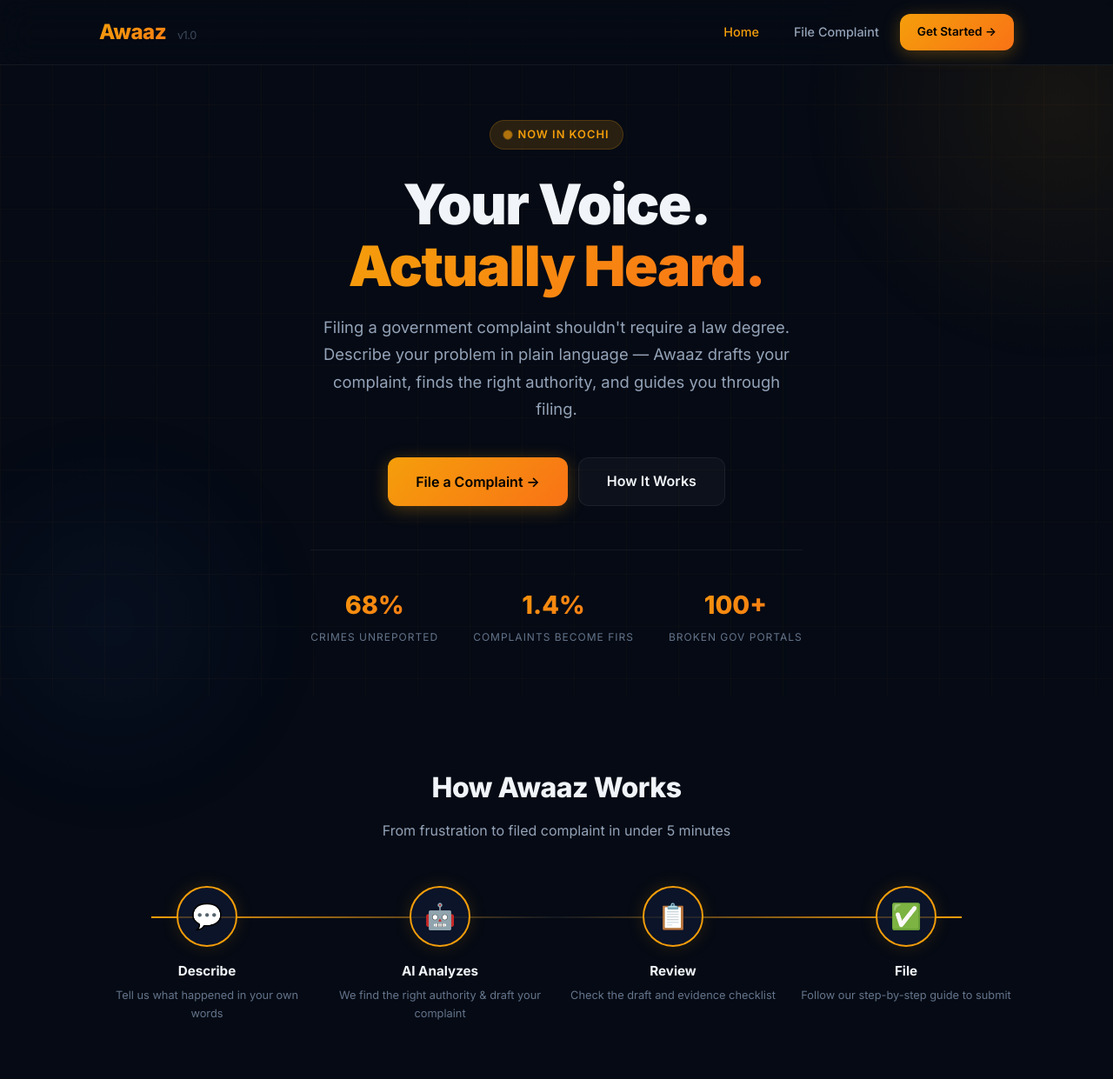
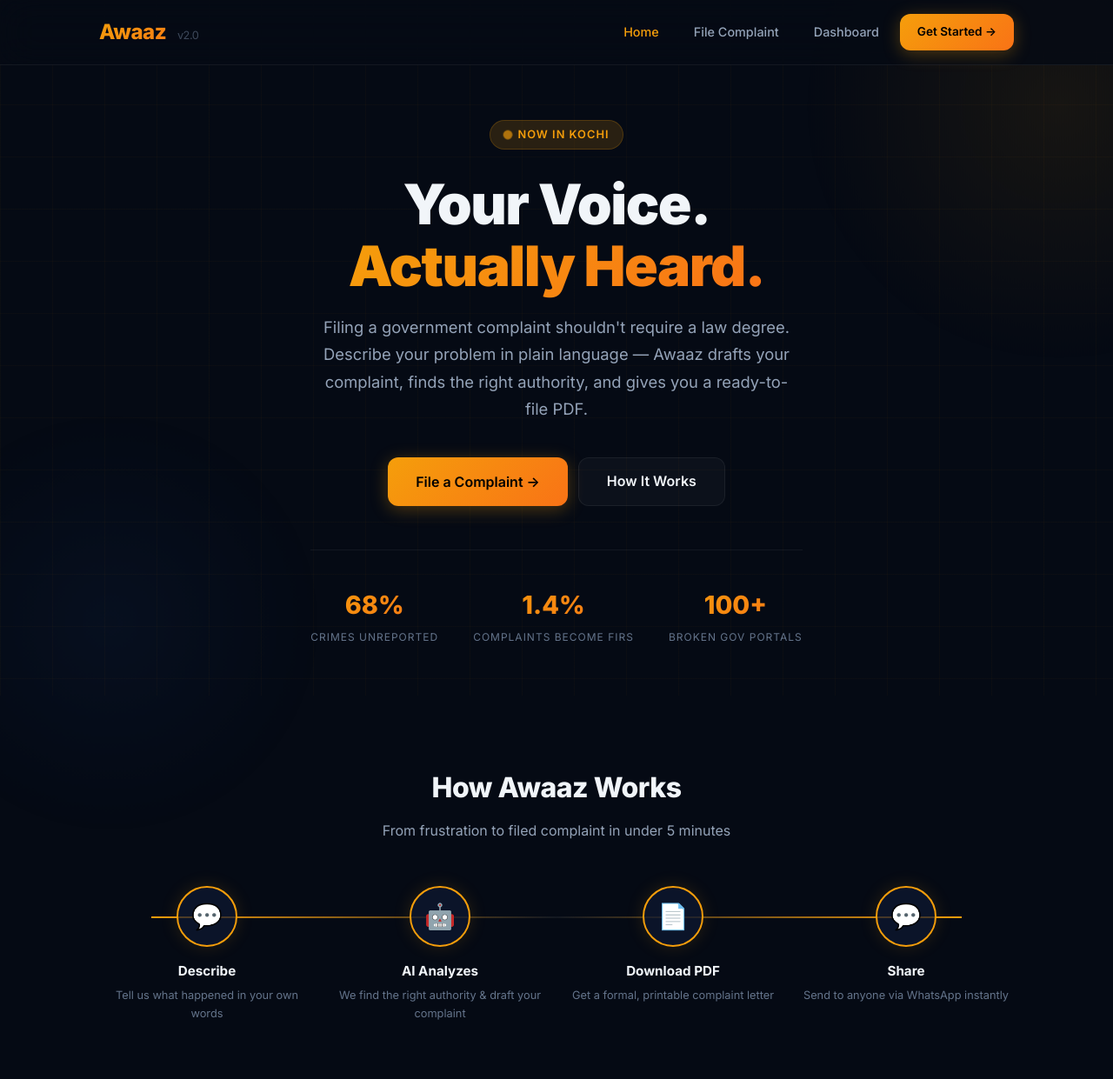
Before and after one commit to rahulkmilan/awaaz, a FastAPI app: page / in a window 1280 px wide. Shown: the top 1241 px of the page at 87% size. Run offline with FastAPI, Linux system fonts and the light colour scheme.

Commit message:
feat: PDF export, WhatsApp share, complaint dashboard - v2.0

```diff
--- a/main.py
+++ b/main.py
@@ -10,12 +10,15 @@ load_dotenv()  # Load .env file automatically
 
 from fastapi import FastAPI, Request, Depends, HTTPException
 from fastapi.staticfiles import StaticFiles
-from fastapi.responses import HTMLResponse, JSONResponse
+from fastapi.responses import HTMLResponse, JSONResponse, StreamingResponse
 from fastapi.middleware.cors import CORSMiddleware
 from sqlalchemy.orm import Session
 from pydantic import BaseModel
 from typing import Optional
 import os
+import io
+import ast
+import urllib.parse
 
 from database import get_db, init_db
 from models import Complaint, ComplaintStatus
@@ -208,6 +211,209 @@ async def get_stats(db: Session = Depends(get_db)):
     }
 
 
+# ─── PDF Export ───────────────────────────────────────────────────────────────
+
+@app.get("/api/complaints/{tracking_id}/pdf")
+async def export_complaint_pdf(tracking_id: str, db: Session = Depends(get_db)):
+    """Generate a formal, printable complaint letter as a downloadable PDF."""
+    complaint = db.query(Complaint).filter(
+        Complaint.tracking_id == tracking_id
+    ).first()
+
+    if not complaint:
+        raise HTTPException(status_code=404, detail="Complaint not found")
+
+    from fpdf import FPDF
+
+    def pdf_safe(text):
+        """Replace Unicode characters that Helvetica can't render."""
+        if not text:
+            return text or ''
+        replacements = {
+            '\u20b9': 'Rs.', '\u2014': '-', '\u2013': '-', '\u2018': "'", '\u2019': "'",
+            '\u201c': '"', '\u201d': '"', '\u2026': '...', '\u2022': '*',
+            '\u25cf': '*', '\u2713': '[OK]', '\u2714': '[OK]', '\u2716': '[X]',
+            '\u2192': '->', '\u2190': '<-', '\u00b0': ' deg',
+        }
+        for char, replacement in replacements.items():
+            text = text.replace(char, replacement)
+        return text.encode('latin-1', errors='replace').decode('latin-1')
+
+    pdf = FPDF()
+    pdf.set_auto_page_break(auto=True, margin=25)
+    pdf.add_page()
+    w = pdf.w - pdf.l_margin - pdf.r_margin  # usable width
+
+    def mc(text, h=6):
+        """Safe multi_cell: always resets X to left margin first."""
+        pdf.set_x(pdf.l_margin)
+        pdf.multi_cell(w, h, pdf_safe(text))
+
+    # ── Header ──
+    pdf.set_font('Helvetica', 'B', 20)
+    pdf.set_text_color(16, 185, 129)
+    pdf.cell(0, 12, 'AWAAZ', ln=True, align='C')
+    pdf.set_font('Helvetica', '', 9)
+    pdf.set_text_color(120, 120, 120)
+    pdf.cell(0, 5, 'Your Voice. Actually Heard.', ln=True, align='C')
+    pdf.ln(3)
+    pdf.set_draw_color(16, 185, 129)
+    pdf.set_line_width(0.5)
+    pdf.line(20, pdf.get_y(), 190, pdf.get_y())
+    pdf.ln(8)
+
+    # ── Tracking & Date ──
+    pdf.set_font('Helvetica', 'B', 10)
+    pdf.set_text_color(60, 60, 60)
+    pdf.cell(95, 6, f'Tracking ID: {complaint.tracking_id}')
+    date_str = complaint.created_at.strftime('%d %B %Y, %I:%M %p') if complaint.created_at else 'N/A'
+    pdf.cell(95, 6, f'Date: {date_str}', ln=True, align='R')
+    pdf.cell(95, 6, f'Category: {complaint.category.upper()}')
+    pdf.cell(95, 6, f'Status: {complaint.status.upper()}', ln=True, align='R')
+    pdf.ln(8)
+
+    # ── Complainant Info ──
+    if complaint.user_name or complaint.user_email:
+        pdf.set_font('Helvetica', 'B', 11)
+        pdf.set_text_color(30, 30, 30)
+        pdf.cell(0, 8, 'Complainant Details', ln=True)
+        pdf.set_font('Helvetica', '', 10)
+        pdf.set_text_color(60, 60, 60)
+        if complaint.user_name:
+            pdf.cell(0, 6, f'Name: {complaint.user_name}', ln=True)
+        if complaint.user_email:
+            pdf.cell(0, 6, f'Email: {complaint.user_email}', ln=True)
+        if complaint.user_city:
+            pdf.cell(0, 6, f'City: {complaint.user_city}', ln=True)
+        pdf.ln(6)
+
+    # ── Authority ──
+    pdf.set_font('Helvetica', 'B', 11)
+    pdf.set_text_color(30, 30, 30)
+    pdf.cell(0, 8, 'Filing Authority', ln=True)
+    pdf.set_font('Helvetica', '', 10)
+    pdf.set_text_color(60, 60, 60)
+    pdf.cell(0, 6, f'Authority: {complaint.authority or "N/A"}', ln=True)
+    pdf.cell(0, 6, pdf_safe(f'Portal: {complaint.authority_portal or "N/A"}'), ln=True)
+    pdf.ln(6)
+
+    # ── Summary ──
+    pdf.set_font('Helvetica', 'B', 11)
+    pdf.set_text_color(30, 30, 30)
+    pdf.cell(0, 8, 'Complaint Summary', ln=True)
+    pdf.set_font('Helvetica', '', 10)
+    pdf.set_text_color(60, 60, 60)
+    mc(complaint.ai_summary or 'N/A')
+    pdf.ln(6)
+
+    # ── Formal Complaint Draft ──
+    pdf.set_font('Helvetica', 'B', 11)
+    pdf.set_text_color(30, 30, 30)
+    pdf.cell(0, 8, 'Formal Complaint Letter', ln=True)
+    pdf.set_draw_color(200, 200, 200)
+    pdf.set_line_width(0.3)
+    pdf.line(pdf.l_margin, pdf.get_y(), pdf.w - pdf.r_margin, pdf.get_y())
+    pdf.ln(4)
+    pdf.set_font('Helvetica', '', 10)
+    pdf.set_text_color(40, 40, 40)
+    mc(complaint.ai_draft or 'N/A')
+    pdf.ln(6)
+
+    # ── Evidence Checklist ──
+    evidence_items = _parse_list_field(complaint.evidence_checklist)
+    if evidence_items:
+        pdf.set_font('Helvetica', 'B', 11)
+        pdf.set_text_color(30, 30, 30)
+        pdf.cell(0, 8, 'Evidence Checklist', ln=True)
+        pdf.set_font('Helvetica', '', 10)
+        pdf.set_text_color(60, 60, 60)
+        for item in evidence_items:
+            pdf.set_x(pdf.l_margin)
+            pdf.cell(w, 6, pdf_safe(f'  [ ]  {item}'), ln=True)
+        pdf.ln(6)
+
+    # ── Filing Guide ──
+    guide_items = _parse_list_field(complaint.filing_guide)
+    if guide_items:
+        pdf.set_font('Helvetica', 'B', 11)
+        pdf.set_text_color(30, 30, 30)
+        pdf.cell(0, 8, 'Step-by-Step Filing Guide', ln=True)
+        pdf.set_font('Helvetica', '', 10)
+        pdf.set_text_color(60, 60, 60)
+        for i, step in enumerate(guide_items, 1):
+            mc(f'  {i}. {step}')
+        pdf.ln(6)
+
+    # ── Legal Rights ──
+    rights_items = _parse_list_field(complaint.legal_rights)
+    if rights_items:
+        pdf.set_font('Helvetica', 'B', 11)
+        pdf.set_text_color(30, 30, 30)
+        pdf.cell(0, 8, 'Your Legal Rights', ln=True)
+        pdf.set_font('Helvetica', '', 10)
+        pdf.set_text_color(60, 60, 60)
+        for right in rights_items:
+            mc(f'  - {right}')
+        pdf.ln(6)
+
+    # ── Footer ──
+    pdf.ln(10)
+    pdf.set_font('Helvetica', 'I', 8)
+    pdf.set_text_color(150, 150, 150)
+    pdf.cell(0, 5, pdf_safe('Generated by Awaaz - Your Voice. Actually Heard.'), ln=True, align='C')
+    pdf.cell(0, 5, 'This is an AI-generated draft. Please review before submitting.', ln=True, align='C')
+
+    # Output
+    pdf_bytes = pdf.output()
+    buffer = io.BytesIO(pdf_bytes)
+    buffer.seek(0)
+
+    filename = f"Awaaz_Complaint_{tracking_id}.pdf"
+    return StreamingResponse(
+        buffer,
+        media_type="application/pdf",
+        headers={"Content-Disposition": f'attachment; filename="{filename}"'}
+    )
+
+
+def _parse_list_field(field_value):
+    """Safely parse a stringified list from the database."""
+    if not field_value:
+        return []
+    try:
+        parsed = ast.literal_eval(field_value)
+        return parsed if isinstance(parsed, list) else []
+    except (ValueError, SyntaxError):
+        return []
+
+
+# ─── WhatsApp Share ───────────────────────────────────────────────────────────
+
+@app.get("/api/complaints/{tracking_id}/whatsapp")
+async def whatsapp_share(tracking_id: str, db: Session = Depends(get_db)):
+    """Generate a WhatsApp share URL with the complaint summary."""
+    complaint = db.query(Complaint).filter(
+        Complaint.tracking_id == tracking_id
+    ).first()
+
+    if not complaint:
+        raise HTTPException(status_code=404, detail="Complaint not found")
+
+    message = (
+        f"*AWAAZ — Complaint Report*\n"
+        f"Tracking ID: {complaint.tracking_id}\n\n"
+        f"*Category:* {complaint.category.upper()}\n"
+        f"*Authority:* {complaint.authority or 'N/A'}\n"
+        f"*Portal:* {complaint.authority_portal or 'N/A'}\n\n"
+        f"*Summary:*\n{complaint.ai_summary or 'N/A'}\n\n"
+        f"Generated by Awaaz — Your Voice. Actually Heard."
+    )
+
+    whatsapp_url = f"https://wa.me/?text={urllib.parse.quote(message)}"
+
+    return {"whatsapp_url": whatsapp_url, "message": message}
+
+
 # ─── Health Check ─────────────────────────────────────────────────────────────
 
 @app.get("/api/health")
--- a/requirements.txt
+++ b/requirements.txt
@@ -7,3 +7,4 @@ jinja2==3.1.4
 aiofiles==24.1.0
 groq==1.1.2
 python-dotenv==1.2.2
+fpdf2==2.8.3
--- a/static/js/app.js
+++ b/static/js/app.js
@@ -82,6 +82,9 @@ async function submitComplaint(e) {
 // ─── Render Results ───────────────────────────────────────────────────────────
 
 function renderResults(data) {
+  // Store tracking ID for PDF/WhatsApp actions
+  currentTrackingId = data.tracking_id;
+
   // Tracking ID
   document.getElementById('result-tracking-id').textContent = data.tracking_id;
 
@@ -159,6 +162,147 @@ function copyDraft() {
     setTimeout(() => (btn.textContent = 'Copy'), 2000);
   });
 }
+
+
+// ─── PDF Download ─────────────────────────────────────────────────────────────
+
+let currentTrackingId = null;
+
+function downloadPDF() {
+  if (!currentTrackingId) {
+    showToast('No complaint to download.', 'error');
+    return;
+  }
+
+  const btn = document.getElementById('btn-download-pdf');
+  const originalText = btn.textContent;
+  btn.textContent = '⏳ Generating...';
+  btn.disabled = true;
+
+  fetch(`${API_BASE}/api/complaints/${currentTrackingId}/pdf`)
+    .then(res => {
+      if (!res.ok) throw new Error('PDF generation failed');
+      return res.blob();
+    })
+    .then(blob => {
+      const url = window.URL.createObjectURL(blob);
+      const a = document.createElement('a');
+      a.href = url;
+      a.download = `Awaaz_Complaint_${currentTrackingId}.pdf`;
+      document.body.appendChild(a);
+      a.click();
+      a.remove();
+      window.URL.revokeObjectURL(url);
+      showToast('PDF downloaded successfully!');
+    })
+    .catch(err => {
+      showToast('Failed to generate PDF. Please try again.', 'error');
+      console.error(err);
+    })
+    .finally(() => {
+      btn.textContent = originalText;
+      btn.disabled = false;
+    });
+}
+
+
+// ─── WhatsApp Share ───────────────────────────────────────────────────────────
+
+function shareWhatsApp() {
+  if (!currentTrackingId) {
+    showToast('No complaint to share.', 'error');
+    return;
+  }
+
+  fetch(`${API_BASE}/api/complaints/${currentTrackingId}/whatsapp`)
+    .then(res => res.json())
+    .then(data => {
+      window.open(data.whatsapp_url, '_blank');
+      showToast('Opening WhatsApp...');
+    })
+    .catch(err => {
+      showToast('Failed to generate share link.', 'error');
+      console.error(err);
+    });
+}
+
+
+// ─── Dashboard ────────────────────────────────────────────────────────────────
+
+async function loadDashboard() {
+  const listEl = document.getElementById('dashboard-list');
+
+  try {
+    const response = await fetch(`${API_BASE}/api/complaints`);
+    const data = await response.json();
+    const complaints = data.complaints || [];
+
+    // Update stats
+    document.getElementById('stat-total').textContent = complaints.length;
+    document.getElementById('stat-ready').textContent = complaints.filter(c => c.status === 'ready').length;
+    document.getElementById('stat-filed').textContent = complaints.filter(c => c.status === 'filed').length;
+
+    if (complaints.length === 0) {
+      listEl.innerHTML = `
+        <div class="form-card" style="text-align: center; padding: 60px 20px;">
+          <p style="font-size: 3rem; margin-bottom: 12px;">📭</p>
+          <p style="font-size: 1.1rem; color: var(--text-secondary);">No complaints filed yet.</p>
+          <button class="btn btn-primary" style="margin-top: 16px;" onclick="showView('form-view')">File Your First Complaint →</button>
+        </div>
+      `;
+      return;
+    }
+
+    const categoryEmojis = {
+      cybercrime: '🛡️', consumer: '🛒', municipal: '🏛️', rti: '📋',
+      police: '🚔', rera: '🏠', railways: '🚂', tax: '💰', labour: '👷',
+    };
+
+    const statusColors = {
+      draft: '#6b7280', ready: '#10b981', filed: '#3b82f6',
+      acknowledged: '#8b5cf6', in_progress: '#f59e0b',
+      resolved: '#10b981', escalated: '#ef4444', closed: '#6b7280',
+    };
+
+    listEl.innerHTML = complaints.map(c => `
+      <div class="result-card" style="margin-bottom: 16px; cursor: default;">
+        <div style="display: flex; justify-content: space-between; align-items: flex-start; flex-wrap: wrap; gap: 12px;">
+          <div style="flex: 1; min-width: 200px;">
+            <div style="display: flex; align-items: center; gap: 8px; margin-bottom: 6px;">
+              <span style="font-size: 1.3rem;">${categoryEmojis[c.category] || '📝'}</span>
+              <span style="font-family: monospace; font-size: 0.85rem; color: var(--accent); font-weight: 700;">${c.tracking_id}</span>
+              <span style="font-size: 0.7rem; padding: 2px 8px; border-radius: 20px; font-weight: 600; color: #fff; background: ${statusColors[c.status] || '#6b7280'};">${c.status.toUpperCase()}</span>
+            </div>
+            <p style="color: var(--text-secondary); font-size: 0.9rem; line-height: 1.5; margin: 0;">${c.summary || 'No summary'}</p>
+            <p style="color: var(--text-muted); font-size: 0.75rem; margin-top: 6px;">
+              ${c.authority || ''} · ${c.created_at ? new Date(c.created_at).toLocaleDateString('en-IN', { day: 'numeric', month: 'short', year: 'numeric' }) : ''}
+            </p>
+          </div>
+          <div style="display: flex; gap: 8px; flex-shrink: 0;">
+            <button class="btn btn-secondary btn-sm" onclick="window.open('/api/complaints/${c.tracking_id}/pdf')" style="font-size: 0.75rem; padding: 6px 12px;">📄 PDF</button>
+            <button class="btn btn-secondary btn-sm" onclick="shareDashboardWhatsApp('${c.tracking_id}')" style="font-size: 0.75rem; padding: 6px 12px; background: #25D366; border-color: #25D366; color: #fff;">💬</button>
+          </div>
+        </div>
+      </div>
+    `).join('');
+
+  } catch (err) {
+    listEl.innerHTML = `
+      <div class="form-card" style="text-align: center; padding: 40px 20px;">
+        <p style="color: var(--text-muted);">Failed to load complaints. Please try again.</p>
+      </div>
+    `;
+    console.error(err);
+  }
+}
+
+function shareDashboardWhatsApp(trackingId) {
+  fetch(`${API_BASE}/api/complaints/${trackingId}/whatsapp`)
+    .then(res => res.json())
+    .then(data => window.open(data.whatsapp_url, '_blank'))
+    .catch(err => showToast('Failed to generate share link.', 'error'));
+}
+
 
 // ─── Toast Notifications ──────────────────────────────────────────────────────
 
--- a/templates/index.html
+++ b/templates/index.html
@@ -24,10 +24,11 @@
   <!-- Navigation -->
   <nav class="nav">
     <div class="nav-inner">
-      <div class="nav-logo">Awaaz <span>v1.0</span></div>
+      <div class="nav-logo">Awaaz <span>v2.0</span></div>
       <div class="nav-links">
         <a href="#" class="nav-link active" data-view="hero-view" onclick="showView('hero-view')">Home</a>
         <a href="#" class="nav-link" data-view="form-view" onclick="showView('form-view')">File Complaint</a>
+        <a href="#" class="nav-link" data-view="dashboard-view" onclick="showView('dashboard-view'); loadDashboard();">Dashboard</a>
         <a href="#" class="nav-link btn btn-primary btn-sm" onclick="showView('form-view')">Get Started →</a>
       </div>
     </div>
@@ -49,7 +50,7 @@
           <p class="hero-sub fade-up stagger-2">
             Filing a government complaint shouldn't require a law degree.
             Describe your problem in plain language — Awaaz drafts your complaint,
-            finds the right authority, and guides you through filing.
+            finds the right authority, and gives you a ready-to-file PDF.
           </p>
           <div class="btn-group fade-up stagger-3">
             <button class="btn btn-primary" onclick="showView('form-view')">
@@ -96,14 +97,14 @@
             <p>We find the right authority & draft your complaint</p>
           </div>
           <div class="step-item">
-            <div class="step-num">📋</div>
-            <h4>Review</h4>
-            <p>Check the draft and evidence checklist</p>
+            <div class="step-num">📄</div>
+            <h4>Download PDF</h4>
+            <p>Get a formal, printable complaint letter</p>
           </div>
           <div class="step-item">
-            <div class="step-num">✅</div>
-            <h4>File</h4>
-            <p>Follow our step-by-step guide to submit</p>
+            <div class="step-num">💬</div>
+            <h4>Share</h4>
+            <p>Send to anyone via WhatsApp instantly</p>
           </div>
         </div>
       </div>
@@ -289,12 +290,18 @@
 
         <!-- Actions -->
         <div style="text-align: center; margin-top: 32px;" class="fade-up">
-          <div class="btn-group">
-            <button class="btn btn-primary" onclick="newComplaint()">
-              📝 File Another Complaint
+          <div class="btn-group" style="flex-wrap: wrap; justify-content: center;">
+            <button class="btn btn-primary" id="btn-download-pdf" onclick="downloadPDF()">
+              📄 Download PDF
             </button>
-            <button class="btn btn-secondary" onclick="window.print()">
-              🖨️ Print / Save as PDF
+            <button class="btn btn-secondary" id="btn-whatsapp" onclick="shareWhatsApp()" style="background: #25D366; border-color: #25D366; color: #fff;">
+              💬 Share via WhatsApp
+            </button>
+            <button class="btn btn-secondary" onclick="copyDraft()">
+              📋 Copy Draft
+            </button>
+            <button class="btn btn-secondary" onclick="newComplaint()">
+              📝 File Another
             </button>
           </div>
           <p style="color: var(--text-muted); font-size: 0.8rem; margin-top: 16px;">
@@ -309,6 +316,47 @@
         <p>Built with conviction in <span class="highlight">Kochi</span> 🇮🇳</p>
       </div>
     </footer>
+  </div>
+
+  <!-- ═══════════════════ DASHBOARD VIEW ═══════════════════ -->
+  <div id="dashboard-view" class="view" style="display:none; padding-top: 100px;">
+    <section class="section">
+      <div class="container">
+        <div class="section-header fade-up">
+          <h2>📊 Complaint Dashboard</h2>
+          <p>Track all filed complaints and their status</p>
+        </div>
+
+        <!-- Stats Row -->
+        <div class="steps-flow fade-up" id="dashboard-stats" style="margin-bottom: 32px;">
+          <div class="step-item">
+            <div class="step-num" id="stat-total" style="font-size: 1.8rem;">0</div>
+            <h4>Total Filed</h4>
+          </div>
+          <div class="step-item">
+            <div class="step-num" id="stat-ready" style="font-size: 1.8rem;">0</div>
+            <h4>Ready to File</h4>
+          </div>
+          <div class="step-item">
+            <div class="step-num" id="stat-filed" style="font-size: 1.8rem;">0</div>
+            <h4>Filed</h4>
+          </div>
+        </div>
+
+        <!-- Complaint List -->
+        <div class="fade-up" id="dashboard-list">
+          <div class="form-card" style="text-align: center; padding: 60px 20px;">
+            <p style="font-size: 1.2rem; color: var(--text-muted);">Loading complaints...</p>
+          </div>
+        </div>
+
+        <div style="text-align: center; margin-top: 24px;">
+          <button class="btn btn-primary" onclick="showView('form-view')">
+            📝 File New Complaint
+          </button>
+        </div>
+      </div>
+    </section>
   </div>
 
   <script src="/static/js/app.js"></script>
```
